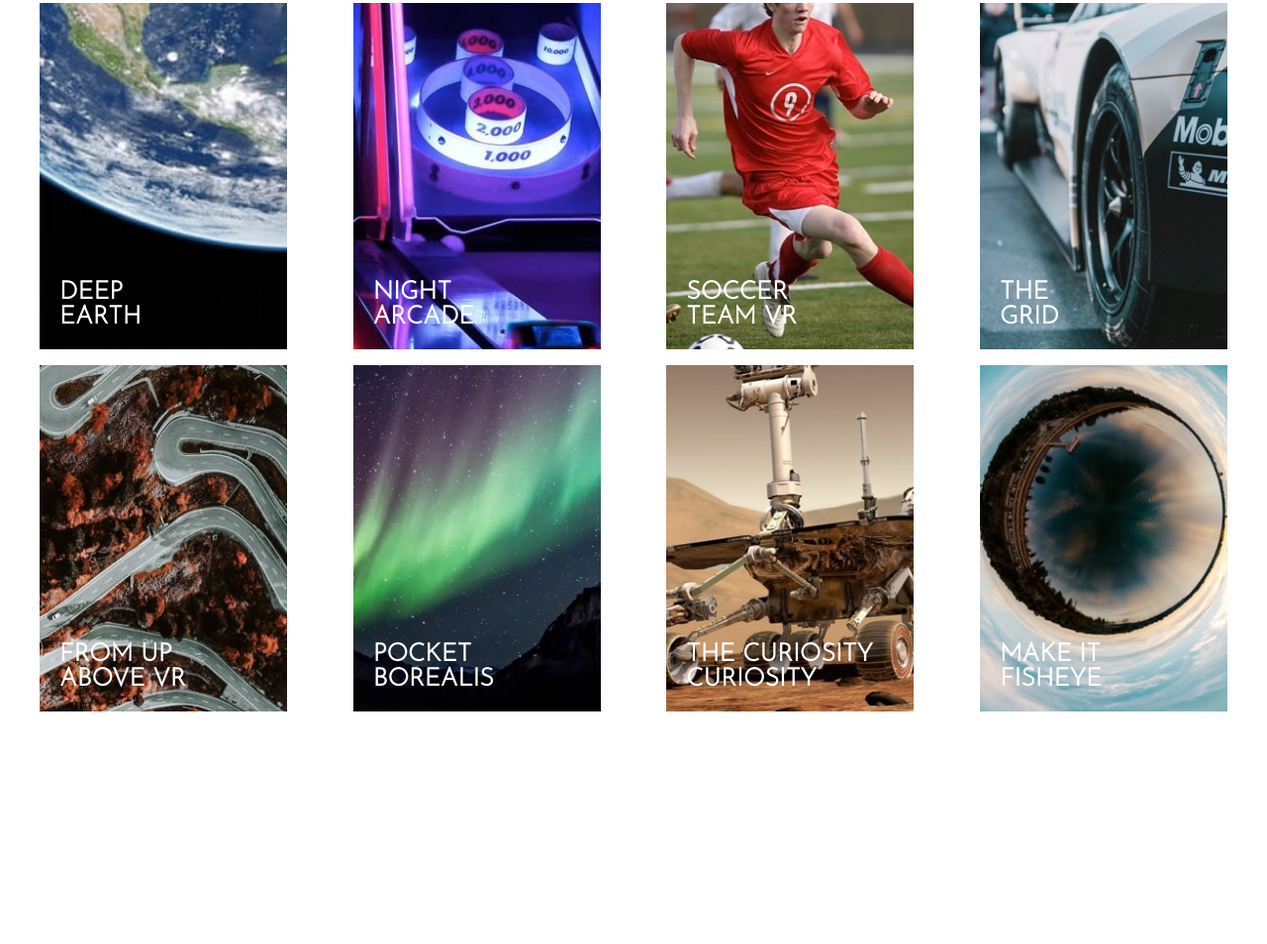
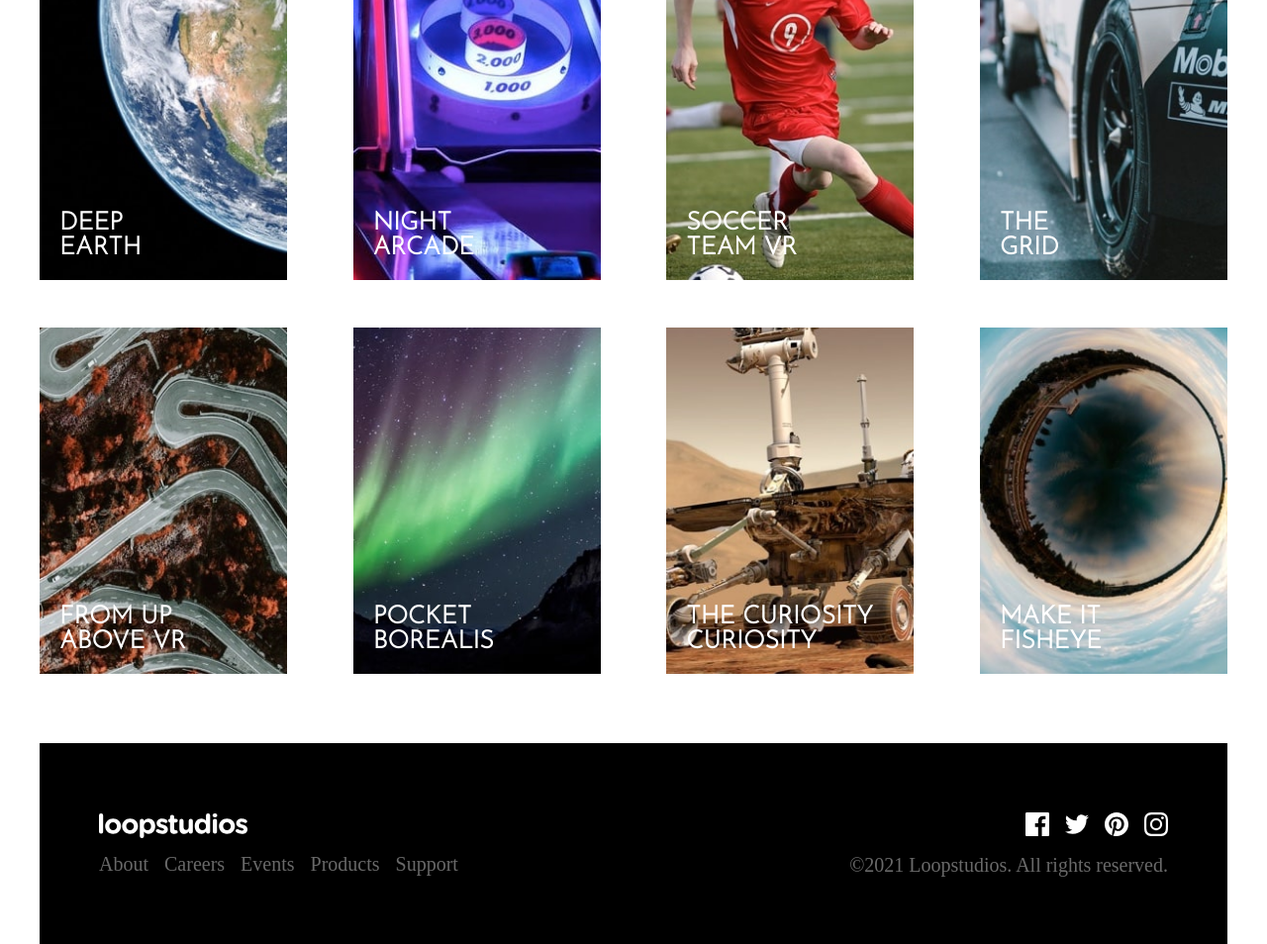
Before and after one commit to francorinque/Challenge-Web-VR, a plain HTML site: page index.html in a window 1280 px wide. Shown: the part 1763-2717 px from the top of the page at 99% size. Before the commit the page ends 2552 px from the top, so only its background shows below. Drawn offline with Linux system fonts and the light colour scheme.

Commit message:
terminado

```diff
--- a/css/estilos.css
+++ b/css/estilos.css
@@ -18,7 +18,7 @@
 }
 
 body{
-    font-size: 15px;
+    font-size: 16px;
 }
 
 
@@ -39,6 +39,10 @@ ul{
     padding: 0;
 }
 
+.logo{
+    width: 150px;
+}
+
 /* header */
 
 .header{
@@ -47,7 +51,7 @@ ul{
     background: url('../images/mobile/image-hero.jpg') no-repeat center/cover;
     display: grid;
     grid-template-columns: 1fr;
-    grid-template-rows: max-content 1fr;
+    grid-template-rows:1fr;
 }
 
 .nav{
@@ -58,14 +62,16 @@ ul{
     justify-content: space-between;
     --state-openmnu: scale(0);
     --state-closemenu: scale(1);
+    max-width: 1200px;
+    position: fixed;
+    top:0;
+    left:50%;
+    width: 100%;
+    transform: translateX(-50%);
 }
 
-.nav__logo{
-    font-family: var(--fuente-atlata);
-    color: var(--white);
-    font-size: 1.8rem;
+.logo-index{
     z-index: 2;
-    font-weight: bold;
 }
 
 /* animacion iconos */
@@ -97,12 +103,12 @@ ul{
     display: grid;
     background-color: rgb(10, 10, 10);
     position: fixed;
+    width: 100%;
+    height: 100vh;
     top: 0;
     left: 0;
-    bottom: 0;
-    right: 0;
     z-index: 1;
-    transform: translate(-100%);
+    transform: translate(-200%);
     align-content: center;
     padding-left: 20px;
     gap: 1rem;
@@ -145,7 +151,7 @@ ul{
 
 .main__texto{
     border: 3px solid var(--white);
-    width:min(90%, 400px);
+    width: min(90%, 400px);
     height: 240px;
     display: flex;
     align-items: center;
@@ -155,7 +161,7 @@ ul{
 
 .main__texto-p{
     color: var(--white);
-    font-size: 2.8rem;
+    font-size: clamp(2.5rem,4vw,3rem);
     font-family: var(--fuente-josefin);
     font-weight: 300;
     line-height: 1;
@@ -169,11 +175,8 @@ ul{
     }
 
     .nav{
-        padding:20px;
-        display: grid;
+        padding: 20px;
         grid-template-columns: max-content 1fr;
-        align-content: center;
-        justify-content: space-between;
     }
 
     .nav__logo{
@@ -301,6 +304,7 @@ ul{
         grid-template-columns: repeat(4,200px);
         grid-template-rows: repeat(3,200px);
         width: 100%;
+        padding-bottom: 0;
     }
 
     .description__img{
@@ -331,7 +335,7 @@ ul{
     }
 }
 
-/* galery */
+/******** galery *********/
 
 .section-galery{
     display: flex;
@@ -348,10 +352,9 @@ ul{
 .galery__container-cards{
     width: 100%;
     display: grid;
-    grid-template-columns: repeat(auto-fit,minmax(300px,200px));
-    grid-template-rows: repeat(8,150px);
+    grid-template-columns: 1fr;
+    grid-auto-rows: 150px;
     gap: 2rem;
-    justify-content: center;
 }
 
 .galery__card{
@@ -366,25 +369,25 @@ ul{
 }
 
 .galery__container-cards .galery__card:nth-child(2){
-    background: url('../images/desktop/image-night-arcade.jpg') no-repeat center/cover;
+    background: url('../images/mobile/image-night-arcade.jpg') no-repeat center/cover;
 }
 .galery__container-cards .galery__card:nth-child(3){
-    background: url('../images/desktop/image-soccer-team.jpg') no-repeat center/cover;
+    background: url('../images/mobile/image-soccer-team.jpg') no-repeat center/cover;
 }
 .galery__container-cards .galery__card:nth-child(4){
-    background: url('../images/desktop/image-grid.jpg') no-repeat center/cover;
+    background: url('../images/mobile/image-grid.jpg') no-repeat center/cover;
 }
 .galery__container-cards .galery__card:nth-child(5){
-    background: url('../images/desktop/image-from-above.jpg') no-repeat center/cover;
+    background: url('../images/mobile/image-from-above.jpg') no-repeat center/cover;
 }
 .galery__container-cards .galery__card:nth-child(6){
-    background: url('../images/desktop/image-pocket-borealis.jpg') no-repeat center/cover;
+    background: url('../images/mobile/image-pocket-borealis.jpg ') no-repeat center/cover;
 }
 .galery__container-cards .galery__card:nth-child(7){
-    background: url('../images/desktop/image-curiosity.jpg') no-repeat center/cover;
+    background: url('../images/mobile/image-curiosity.jpg') no-repeat center/cover;
 }
 .galery__container-cards .galery__card:nth-child(8){
-    background: url('../images/desktop/image-fisheye.jpg') no-repeat center/cover;
+    background: url('../images/mobile/image-fisheye.jpg') no-repeat center/cover;
 }
 
 .card__p{
@@ -412,9 +415,17 @@ ul{
 .galery__title{
     font-family: var(--fuente-josefin);
     letter-spacing: 2px;
-    font-size: 2rem;
+    font-size: 1.8rem;
     text-transform: uppercase;
 }
+
+@media(min-width: 768px){
+
+    .galery__container-cards{
+        grid-template-columns: repeat(2,1fr);
+    }
+}
+
 
 @media(min-width: 992px){
 
@@ -442,7 +453,7 @@ ul{
         display: grid;
         grid-template-columns: repeat(4,250px);
         grid-template-rows: repeat(2,350px);
-        gap: 1rem;
+        row-gap: 3rem;
         justify-content: space-between;
     }
 
@@ -459,5 +470,105 @@ ul{
         display: none;
     }
 
+    .galery__card{
+        background: url('../images/desktop/image-deep-earth.jpg') no-repeat center/cover;
+    }
+
+    .galery__container-cards .galery__card:nth-child(2){
+        background: url('../images/desktop/image-night-arcade.jpg') no-repeat center/cover;
+    }
+    .galery__container-cards .galery__card:nth-child(3){
+        background: url('../images/desktop/image-soccer-team.jpg') no-repeat center/cover;
+    }
+    .galery__container-cards .galery__card:nth-child(4){
+        background: url('../images/desktop/image-grid.jpg') no-repeat center/cover;
+    }
+    .galery__container-cards .galery__card:nth-child(5){
+        background: url('../images/desktop/image-from-above.jpg') no-repeat center/cover;
+    }
+    .galery__container-cards .galery__card:nth-child(6){
+        background: url('../images/desktop/image-pocket-borealis.jpg') no-repeat center/cover;
+    }
+    .galery__container-cards .galery__card:nth-child(7){
+        background: url('../images/desktop/image-curiosity.jpg') no-repeat center/cover;
+    }
+    .galery__container-cards .galery__card:nth-child(8){
+        background: url('../images/desktop/image-fisheye.jpg') no-repeat center/cover;
+    }
+
+
 
 }
+
+/******footer  ****/
+
+.container-footer{
+    background-color:  var(--black);
+}
+
+.footer{
+    display: flex;
+    flex-direction: column;
+    gap: 3rem;
+    align-items: center;
+    justify-content: center;
+    color: var(--white);
+}
+
+.footer__flexbox{
+    display: flex;
+    flex-direction: column;
+    gap: 1rem;
+    justify-content: center;
+    align-items: center;
+}
+
+.footer__nav{
+    display: flex;
+    flex-direction: column;
+    gap: 1rem;
+    justify-content: center;
+    align-items: center;
+}
+
+.footer__social{
+    display: flex;
+    gap: 1rem;
+    justify-content: center;
+    align-items: center;
+}
+
+.footer__nav > a,
+.footer__p{
+    color: var(--very-dark-gray);
+    font-size: clamp(16px,4vw,20px);
+}
+
+@media(min-width: 992px){
+
+    .container-footer{
+        background-color:  var(--black);
+    }
+
+    .footer{
+        flex-direction: row;
+        justify-content: space-between;
+    }
+
+
+    .footer__nav{
+        flex-direction: row;
+    }
+
+    .footer__social{
+        justify-content: flex-end;
+        align-items: center;
+        width: 100%;
+    }
+
+    .logo-left{
+        margin-right: auto;
+    }
+
+
+}
--- a/index.html
+++ b/index.html
@@ -6,14 +6,15 @@
     <meta name="viewport" content="width=device-width, initial-scale=1.0">
     <link rel="stylesheet" href="css/estilos.css">
     <link rel="stylesheet" href="css/normalize.css">
-    <title>Document</title>
+    <link rel="icon" type="image/png" sizes="32x32" href="./images/favicon-32x32.png">
+    <title>Frontend Mentor | Loopstudios landing page</title>
 </head>
 <body>
 
 
     <header class="header container">
         <nav class="nav" id="nav">
-            <span class="nav__logo">loopstudios</span>
+            <img src="images/logo.svg" class="logo logo-index">
 
             <ul class="nav__menu">
                 <li class="nav__item"><a href="#" class="nav__link">ABOUT</a></li>
@@ -112,6 +113,40 @@
         </section>
     </div>
 
+    <!-- footer -->
+    <div class="container container-footer">
+        <footer class="section footer">
+
+            <div class="footer__flexbox">
+
+               <img src="images/logo.svg" class="logo logo-left">
+               <div class="footer__nav">
+                    <a href="#">About</a>
+                    <a href="#">Careers</a>
+                    <a href="#">Events</a>
+                    <a href="#">Products</a>
+                    <a href="#">Support</a>
+               </div>
+
+            </div>
+
+            <div class="footer__flexbox">
+
+                <div class="footer__social">
+                    <a href="#"><img src="images/icon-facebook.svg" alt="icon-facebook"></a>
+                    <a href="#"><img src="images/icon-twitter.svg" alt="icon-twitter"></a>
+                    <a href="#"><img src="images/icon-pinterest.svg" alt="icon-pinterest"></a>
+                    <a href="#"><img src="images/icon-instagram.svg" alt="icon-instagram"></a>
+                </div>
+
+                <p class="footer__p">©2021 Loopstudios. All rights reserved.</p>
+
+            </div>
+          </div>
+
+        </footer>
+    </div>
+
 
 </body>
 </html>
```
Also changed, not shown: loopstudios-landing-page-main/index.html (deleted, +0 -59 lines).
